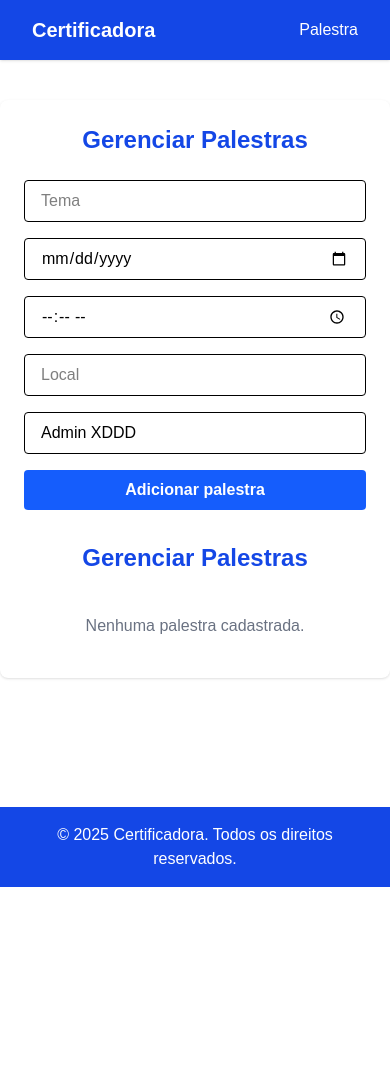
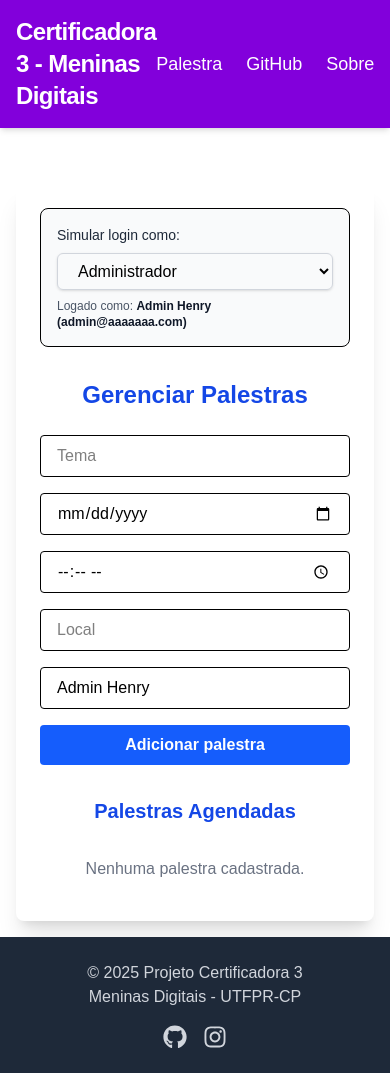
Before and after one commit to WeslleyMarcelo14/projeto_certificadora3, a Next.js app: page /palestra in a window 390 px wide. Before the commit the page ends 887 px from the top, so only its background shows below. Built offline with nearby package versions, Linux system fonts and the light colour scheme.

Commit message:
atualização na página Palestra

```diff
--- a/package.json
+++ b/package.json
@@ -11,7 +11,8 @@
     "next": "^14.2.3",
     "next-auth": "^4.24.11",
     "react": "^18",
-    "react-dom": "^18"
+    "react-dom": "^18",
+    "react-icons": "^5.5.0"
   },
   "devDependencies": {
     "@tailwindcss/postcss": "^4",
--- a/src/app/layout.tsx
+++ b/src/app/layout.tsx
@@ -1,10 +1,12 @@
+// page.tsx
 import type { Metadata } from "next";
 import "./globals.css";
-import Providers from "@/components/Providers"; // Mantenha a importação
+import Providers from "@/components/Providers";
+import Navbar from "@/components/Navbar";
+import Footer from "@/components/Footer";
 
 export const metadata: Metadata = {
-  title: "Create Next App",
-  description: "Generated by create next app",
+  title: "Certificadora 3 - Meninas Digitais"
 };
 
 export default function RootLayout({
@@ -14,19 +16,13 @@ export default function RootLayout({
 }>) {
   return (
     <html>
-      <body className={` antialiased bg-gray-50`}>
-        {/* Coloque o Providers aqui, dentro do body */}
+      <body className="antialiased bg-gray-50 flex flex-col min-h-screen">
         <Providers>
-          <nav className="w-full bg-blue-700 text-white py-4 px-8 flex justify-between items-center shadow">
-            <div className="font-bold text-xl">Certificadora</div>
-            <div>
-              <a href="/palestra" className="hover:underline font-medium">Palestra</a>
-            </div>
-          </nav>
-          <main className="min-h-[80vh]">{children}</main>
-          <footer className="w-full bg-blue-700 text-white py-4 px-8 text-center mt-8">
-            &copy; {new Date().getFullYear()} Certificadora. Todos os direitos reservados.
-          </footer>
+          <Navbar />
+          <main className="flex-grow container mx-auto p-4 md:p-8">
+            {children}
+          </main>
+          <Footer />
         </Providers>
       </body>
     </html>
--- a/src/app/palestra/page.tsx
+++ b/src/app/palestra/page.tsx
@@ -1,6 +1,6 @@
 //palestra/page.tsx
 "use client";
-import React, { useState } from "react";
+import React, { useState, useEffect } from "react";
 
 type Palestra = {
 	id: number;
@@ -12,16 +12,34 @@ type Palestra = {
 	palestranteEmail: string;
 };
 
-const mockUser = {
-	name: 'Admin XDDD',
-	email: 'admin@example.com',
-	role: 'administrador',
+const userProfiles = {
+	administrador: {
+		name: 'Admin Henry',
+		email: 'admin@aaaaaaa.com',
+		role: 'administrador',
+	},
+	organizador: {
+		name: 'Organizador ???',
+		email: 'organizador@gmail.com',
+		role: 'organizador',
+	},
+	palestrante: {
+		name: 'Palestrante Maria',
+		email: 'palestrante@gmail.com',
+		role: 'palestrante',
+	},
+	participante: {
+		name: 'Participante Joao',
+		email: 'participante@gmail.com',
+		role: 'participante',
+	},
 };
 
+type UserRole = keyof typeof userProfiles;
+
 export default function Page() {
-	const papel = mockUser.role;
-	const usuarioNome = mockUser.name;
-	const usuarioEmail = mockUser.email;
+	const [currentUserRole, setCurrentUserRole] = useState<UserRole>('administrador');
+	const { name: usuarioNome, email: usuarioEmail, role: papel } = userProfiles[currentUserRole];
 
 	const [palestras, setPalestras] = useState<Palestra[]>([]);
 	const [inscricoes, setInscricoes] = useState<{ palestraId: number; participante: string; email: string }[]>([]);
@@ -34,6 +52,12 @@ export default function Page() {
 		palestrante: usuarioNome || "",
 	});
 	const [editId, setEditId] = useState<number | null>(null);
+	useEffect(() => {
+		if (papel === 'palestrante' || papel === 'administrador' || papel === 'organizador') {
+			setForm(prevForm => ({ ...prevForm, palestrante: usuarioNome }));
+		}
+	}, [usuarioNome, papel]);
+
 
 	function handleChange(e: React.ChangeEvent<HTMLInputElement>) {
 		setForm({ ...form, [e.target.name]: e.target.value });
@@ -70,7 +94,27 @@ export default function Page() {
 	const podeEditar = papel === "organizador" || papel === "palestrante" || papel === "administrador";
 
 	return (
-		<div className="max-w-2xl mx-auto mt-10 p-6 bg-white rounded-lg shadow">
+		<div className="max-w-2xl mx-auto mt-10 p-6 bg-white rounded-lg shadow-xl">
+			<div className="mb-8 p-4 bg-gray-50 rounded-lg border">
+				<label htmlFor="role-select" className="block text-sm font-medium text-gray-800 mb-2">
+					Simular login como:
+				</label>
+				<select
+					id="role-select"
+					value={currentUserRole}
+					onChange={(e) => setCurrentUserRole(e.target.value as UserRole)}
+					className="w-full px-4 py-2 border border-gray-300 rounded-md shadow-sm focus:outline-none focus:ring-2 focus:ring-blue-500"
+				>
+					<option value="administrador">Administrador</option>
+					<option value="organizador">Organizador</option>
+					<option value="palestrante">Palestrante</option>
+					<option value="participante">Participante</option>
+				</select>
+				<p className="text-xs text-gray-600 mt-2">
+					Logado como: <span className="font-semibold text-gray-900">{usuarioNome} ({usuarioEmail})</span>
+				</p>
+			</div>
+
 			<h2 className="text-2xl font-bold mb-6 text-blue-700 text-center">Gerenciar Palestras</h2>
 			{podeEditar ? (
 				<form onSubmit={handleSubmit} className="mb-8 grid grid-cols-1 gap-4">
@@ -79,12 +123,13 @@ export default function Page() {
 					<input name="horario" value={form.horario} onChange={handleChange} required placeholder="Horário" type="time" className="px-4 py-2 border rounded focus:outline-none focus:ring-2 focus:ring-blue-400" />
 					<input name="local" value={form.local} onChange={handleChange} required placeholder="Local" className="px-4 py-2 border rounded focus:outline-none focus:ring-2 focus:ring-blue-400" />
 					<input name="palestrante" value={form.palestrante} onChange={handleChange} required placeholder="Palestrante responsável" className="px-4 py-2 border rounded focus:outline-none focus:ring-2 focus:ring-blue-400" />
-					<button type="submit" className="py-2 px-4 bg-blue-600 text-white font-bold rounded hover:bg-blue-700 transition">{editId ? "Salvar edição" : "Adicionar palestra"}</button>
+					<button type="submit" className="py-2 px-4 bg-blue-600 text-white font-bold rounded hover:bg-blue-700 transition-colors duration-300">{editId ? "Salvar edição" : "Adicionar palestra"}</button>
 				</form>
 			) : (
 				<p className="mb-8 text-center text-gray-500">Apenas organizadores, palestrantes ou administradores podem criar ou editar palestras.</p>
 			)}
-			<h2 className="text-2xl font-bold mb-6 text-blue-700 text-center">Gerenciar Palestras</h2>
+
+			<h3 className="text-xl font-bold mb-4 text-blue-700 text-center">Palestras Agendadas</h3>
 			<ul className="divide-y divide-gray-200">
 				{palestras.length === 0 && <li className="py-4 text-center text-gray-500">Nenhuma palestra cadastrada.</li>}
 				{palestras.map(p => {
@@ -92,19 +137,17 @@ export default function Page() {
 					const inscrito = inscricoes.some(i => i.palestraId === p.id && i.email === emailSeguro);
 
 					return (
-
 						<li key={p.id} className="py-4 flex flex-col sm:flex-row sm:items-center sm:justify-between gap-2">
 							<div>
 								<span className="font-semibold text-blue-700">{p.tema}</span> <br />
 								<span className="text-sm text-gray-600">{p.data} às {p.horario} | {p.local}</span> <br />
 								<span className="text-sm text-gray-600">Palestrante: {p.palestrante} ({p.palestranteEmail})</span>
 							</div>
-
 							<div className="flex gap-2 mt-2 sm:mt-0">
 								{podeEditar && (p.palestranteEmail === usuarioEmail || papel === "organizador" || papel === "administrador") && (
 									<>
-										<button onClick={() => handleEdit(p.id)} className="px-3 py-1 bg-yellow-400 text-white rounded hover:bg-yellow-500 transition">Editar</button>
-										<button onClick={() => handleDelete(p.id)} className="px-3 py-1 bg-red-600 text-white rounded hover:bg-red-700 transition">Excluir</button>
+										<button onClick={() => handleEdit(p.id)} className="px-3 py-1 bg-yellow-400 text-white rounded hover:bg-yellow-500 transition-colors duration-300">Editar</button>
+										<button onClick={() => handleDelete(p.id)} className="px-3 py-1 bg-red-600 text-white rounded hover:bg-red-700 transition-colors duration-300">Excluir</button>
 									</>
 								)}
 								{papel === "participante" && !inscrito && (
@@ -113,11 +156,11 @@ export default function Page() {
 											setInscricoes([...inscricoes, { palestraId: p.id, participante: usuarioNome, email: emailSeguro }]);
 											setMensagem(`Inscrição realizada para "${p.tema}"! Um e-mail de confirmação foi enviado para ${emailSeguro}. Você receberá lembretes antes do evento.`);
 										}}
-										className="px-3 py-1 bg-green-600 text-white rounded hover:bg-green-700 transition"
+										className="px-3 py-1 bg-green-600 text-white rounded hover:bg-green-700 transition-colors duration-300"
 									>Inscrever-se</button>
 								)}
 								{papel === "participante" && inscrito && (
-									<span className="px-3 py-1 bg-gray-200 text-gray-700 rounded">Inscrito</span>
+									<span className="px-3 py-1 bg-gray-200 text-gray-700 rounded-full text-sm font-medium">Inscrito</span>
 								)}
 							</div>
 						</li>
--- /dev/null
+++ b/src/components/Footer.tsx
@@ -0,0 +1,39 @@
+// components/Footer.tsx
+import Link from 'next/link';
+import { FaGithub, FaInstagram } from 'react-icons/fa';
+
+export default function Footer() {
+  return (
+    <footer className="w-full bg-gray-800 text-gray-300 py-6">
+      <div className="container mx-auto flex flex-col md:flex-row items-center justify-between px-4">
+        {/* Copyright */}
+        <div className="text-center md:text-left mb-4 md:mb-0">
+          <p>&copy; {new Date().getFullYear()} Projeto Certificadora 3</p>
+          <p>Meninas Digitais - UTFPR-CP</p>
+        </div>
+
+        {/* Social Media Links */}
+        <div className="flex items-center space-x-4">
+          <a
+            href="https://github.com/seu-usuario/seu-repo"
+            target="_blank"
+            rel="noopener noreferrer"
+            aria-label="GitHub"
+            className="text-2xl hover:text-purple-400 transition-colors duration-300"
+          >
+            <FaGithub />
+          </a>
+          <a
+            href="https://www.instagram.com/meninasdigitaisutfprcp"
+            target="_blank"
+            rel="noopener noreferrer"
+            aria-label="Instagram"
+            className="text-2xl hover:text-purple-400 transition-colors duration-300"
+          >
+            <FaInstagram />
+          </a>
+        </div>
+      </div>
+    </footer>
+  );
+}
--- /dev/null
+++ b/src/components/Navbar.tsx
@@ -0,0 +1,36 @@
+// components/Navbar.tsx
+import Link from 'next/link';
+
+export default function Navbar() {
+  return (
+    <header className="w-full bg-purple-700 text-white shadow-md">
+      <nav className="container mx-auto flex items-center justify-between p-4">
+        <Link href="/" className="text-2xl font-bold tracking-tight hover:text-purple-200 transition-colors duration-300">
+          Certificadora 3 - Meninas Digitais
+        </Link>
+
+        <div className="flex items-center space-x-6">
+          <Link href="/palestra" className="font-medium text-lg hover:text-purple-200 transition-colors duration-300">
+            Palestra
+          </Link>
+          <a
+            href="https://github.com/seu-usuario/repo"
+            target="_blank"
+            rel="noopener noreferrer"
+            className="font-medium text-lg hover:text-purple-200 transition-colors duration-300"
+          >
+            GitHub
+          </a>
+          <a
+            href="https://www.instagram.com/meninasdigitaisutfprcp"
+            target="_blank"
+            rel="noopener noreferrer"
+            className="font-medium text-lg hover:text-purple-200 transition-colors duration-300"
+          >
+            Sobre
+          </a>
+        </div>
+      </nav>
+    </header>
+  );
+}
```
Also changed, not shown: 1 other file (tests, documents, lock files or other folders).
